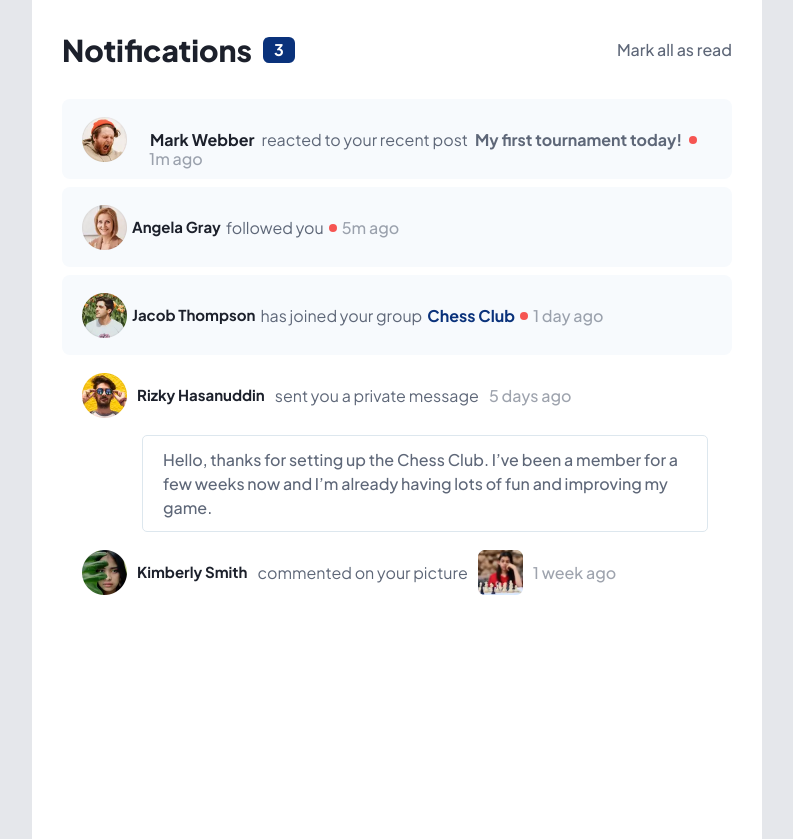
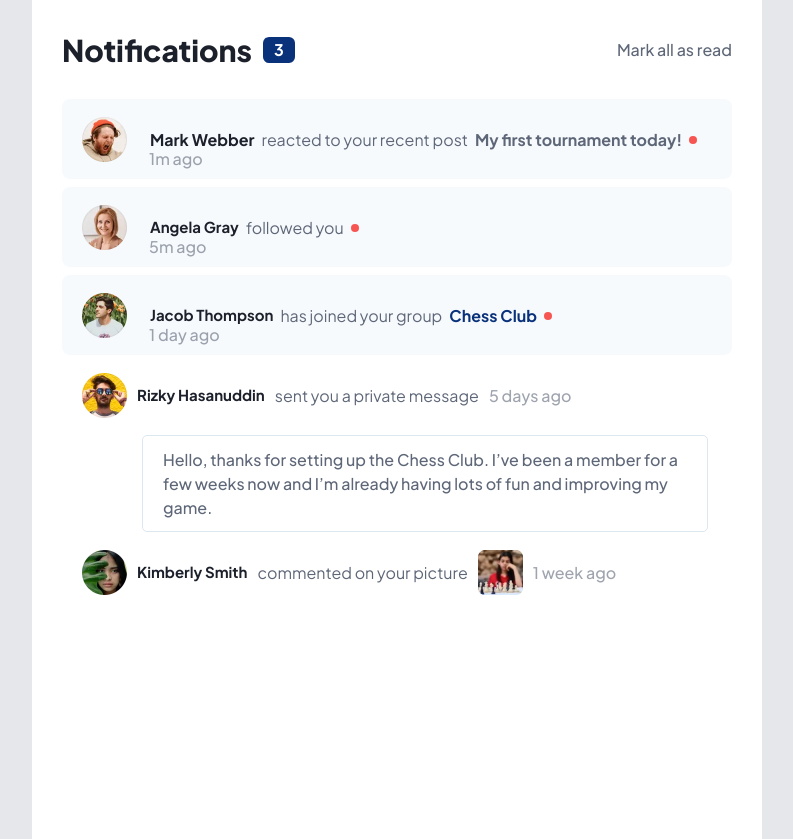
Before and after one commit to BYCODDE/React-notifications-page, a React (Vite) app: page / in a window 1280 px wide. Shown: the whole page, without its empty margins (243-1036 px from the left). Built offline with nearby package versions, Linux system fonts and the light colour scheme.

Commit message:
new commit!

```diff
--- a/src/components/Header/markedComments/Marked.jsx
+++ b/src/components/Header/markedComments/Marked.jsx
@@ -19,23 +19,28 @@ export default function Marked() {
           1m ago{" "}
         </span>
       </div>
-      <div className="my-[8px] gap-[5px]  flex justify-start items-center rounded-[8px] bg-snow pt-[18px] pb-[17px] pl-[20px] pr-[32px]">
-        <img src={img2} className="w-[45px] h-[45px]"></img>
+      <div className=" relative my-[8px] gap-[7px]  flex justify-start items-center rounded-[8px] bg-snow pt-[18px] pb-[17px] pl-[20px] pr-[32px]">
+        <img src={img2} className="mr-4  w-[45px] h-[45px]"></img>
         <span className="text-very-dark-grey-blue text-[15px] font-bold  custom-font-style">
           Angela Gray
         </span>{" "}
         followed you <div className="w-[8px] h-[8px] bg-red-2 rounded "></div>
-        <span className="font-medium opacity-60	grey-blue">5m ago </span>
+        <span className=" absolute top-12 left-[13%]   font-medium opacity-60	grey-blue">
+          5m ago{" "}
+        </span>
       </div>
-      <div className="gap-[5px]  flex justify-start items-center rounded-[8px] bg-snow pt-[18px] pb-[17px] pl-[20px] pr-[32px]">
-        <img src={img3} className="w-[45px] h-[45px]"></img>
+      <div className="relative   gap-[7px]  flex justify-start items-center rounded-[8px] bg-snow pt-[18px] pb-[17px] pl-[20px] pr-[32px]">
+        <img src={img3} className="mr-4  w-[45px] h-[45px]"></img>
         <span className="text-very-dark-grey-blue text-[15px] font-bold  custom-font-style">
           Jacob Thompson
         </span>{" "}
         has joined your group
         <span className="text-[16px] text-blue-1  font-bold ">Chess Club</span>
         <div className="w-[8px] h-[8px] bg-red-2 rounded "></div>
-        <span className="font-medium opacity-60	grey-blue"> 1 day ago </span>
+        <span className=" absolute top-12 left-[13%]  font-medium opacity-60	grey-blue">
+          {" "}
+          1 day ago{" "}
+        </span>
       </div>
     </section>
   );
```
